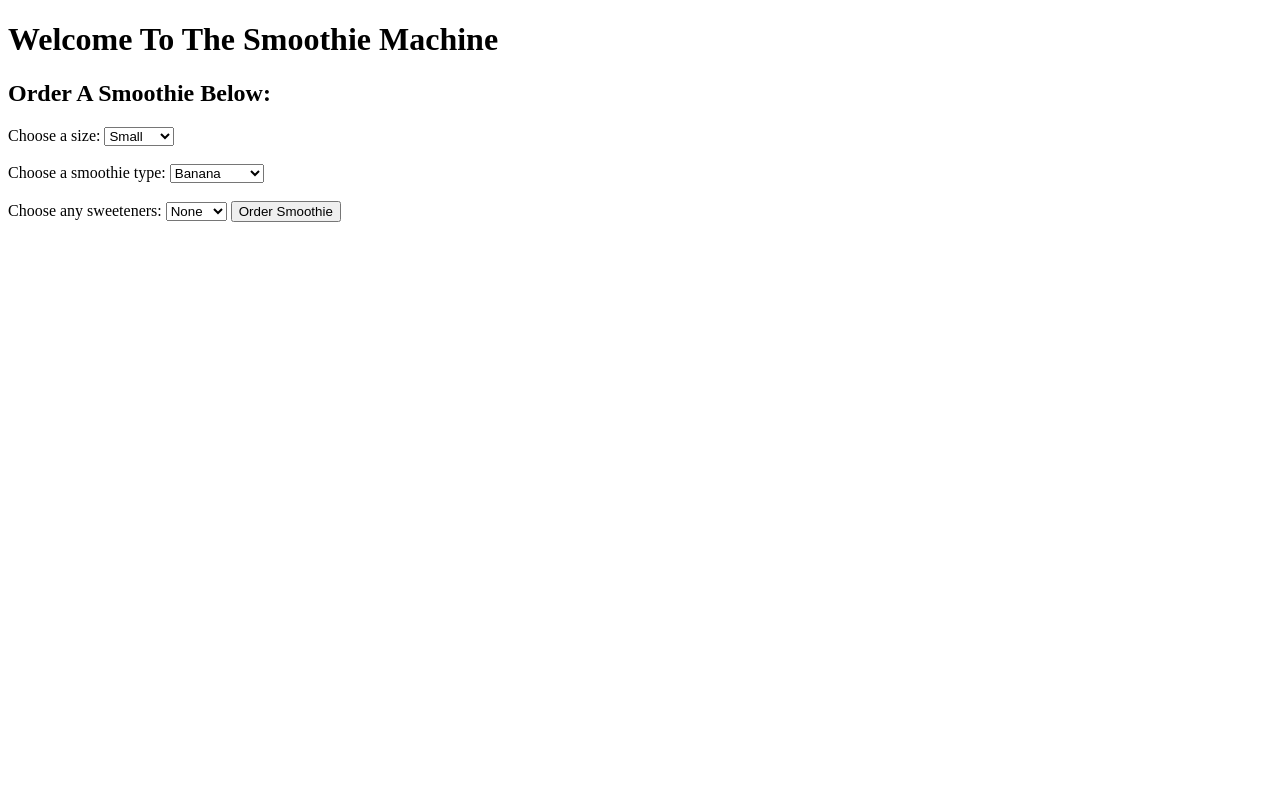
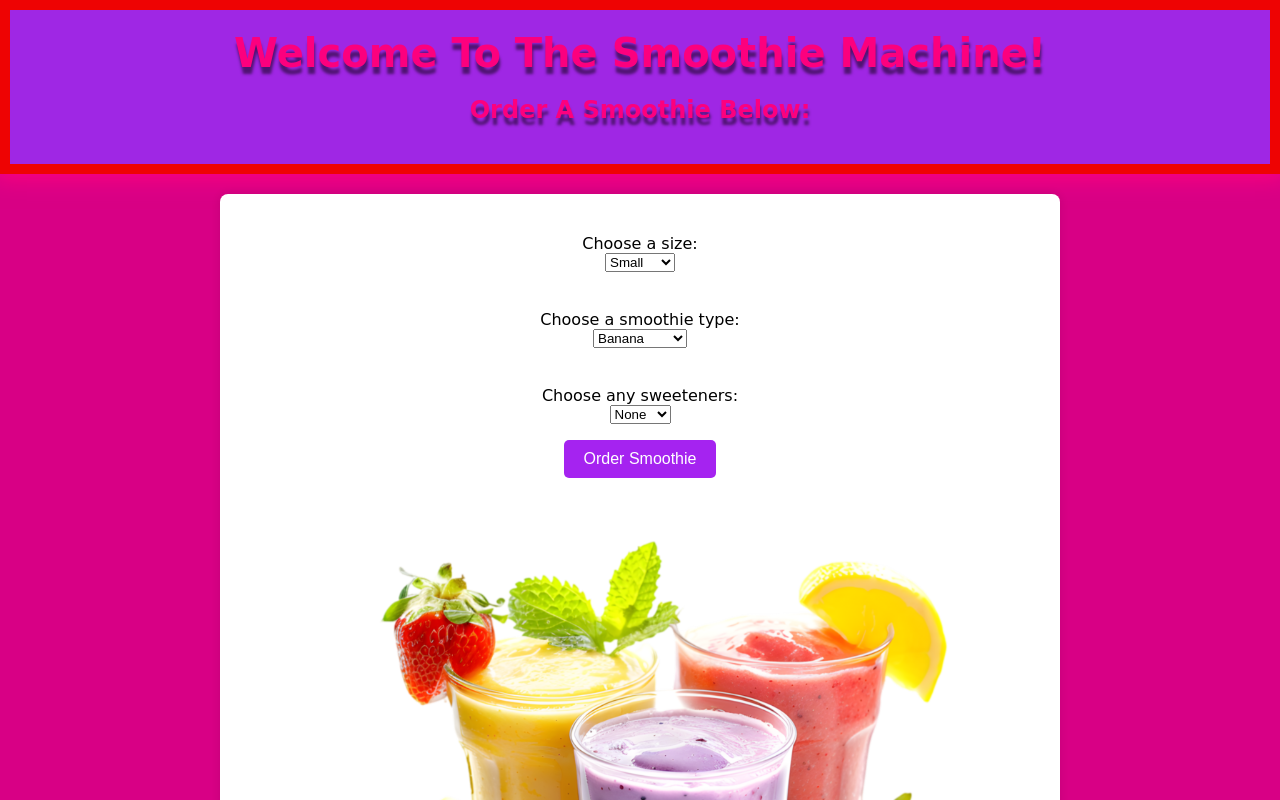
Before and after one commit to KROD333/comp1073_assignment_2, a plain HTML site: page index.html in a window 1280 px wide. Shown: the top 800 px of the page. Drawn offline with Linux system fonts and the light colour scheme.

Commit message:
Added css styling

```diff
--- a/CSS/styles.css
+++ b/CSS/styles.css
@@ -0,0 +1,66 @@
+body {
+    font-family: 'Bubblegum Sans', cursive, sans-serif;
+    background-color: #d80085;
+    margin: 0;
+    padding: 0;
+    color: #000000;
+}
+
+/* Header */
+header {
+    border: 10px solid #ee0303;
+    text-align: center;
+    background: #9f27e4;
+    color: #fc007e;
+    box-shadow: 0 0 20px 5px #fc007e;
+    text-shadow: 1px 7px 3px rgba(0, 0, 0, 0.5);
+    padding: 20px 0;
+    text-align: center;
+}
+
+h1 {
+    font-size: 2.5em;
+    margin: 0;
+}
+
+/* Section */
+section {
+    padding: 20px;
+    margin: 20px auto;
+    max-width: 800px;
+    background: #ffffff;
+    border-radius: 8px;
+    box-shadow: 0 0 10px rgba(0, 0, 0, 0.1);
+}
+
+#smoothie-form {
+    display: flex;
+    flex-direction: column;
+    align-items: center;
+    margin: 20px auto;
+    max-width: 600px;
+}
+
+#smoothie-image {
+    max-width: 100%; /* Reduce the size to 50% of its container */
+    height: auto; /* Maintain aspect ratio */
+    display: block; /* Make the image a block element */
+    margin: 0 auto; /* Center the image horizontally */
+    border-radius: 8px; /* Keep the rounded corners */
+}
+
+/* Button */
+button {
+    margin-top: 1em;
+    background-color: #a523f0;
+    color: #ffffff;
+    border: none;
+    padding: 10px 20px;
+    font-size: 1em;
+    cursor: pointer;
+    border-radius: 5px;
+}
+
+button:hover {
+    background-color: #8a1db0;
+}
--- a/index.html
+++ b/index.html
@@ -3,11 +3,16 @@
 <head>
     <meta charset="UTF-8">
     <meta name="viewport" content="width=device-width, initial-scale=1.0">
+    <link href="css/styles.css" rel="stylesheet">
+    <script src="js/scripts.js" defer></script>
     <title>The Smoothie Machine</title>
 </head>
 <body>
-    <h1>Welcome To The Smoothie Machine</h1>
+    <header>
+        <h1>Welcome To The Smoothie Machine!</h1>
         <h2>Order A Smoothie Below:</h2>
+    </header>
+    <section>
         <form id="smoothie-form">
             <label for="size">Choose a size:</label>
             <select id="size" name="size">
@@ -33,5 +38,7 @@
             </select>
             <button type="submit">Order Smoothie</button>
         </form>
+        <img id="smoothie-image" src="smoothie.png" alt="Smoothie">
+    </section>
 </body>
 </html>
```
Also changed, not shown: js/script.js (added), smoothie.png (added). Lines whose indentation alone changed are shown as unchanged.
